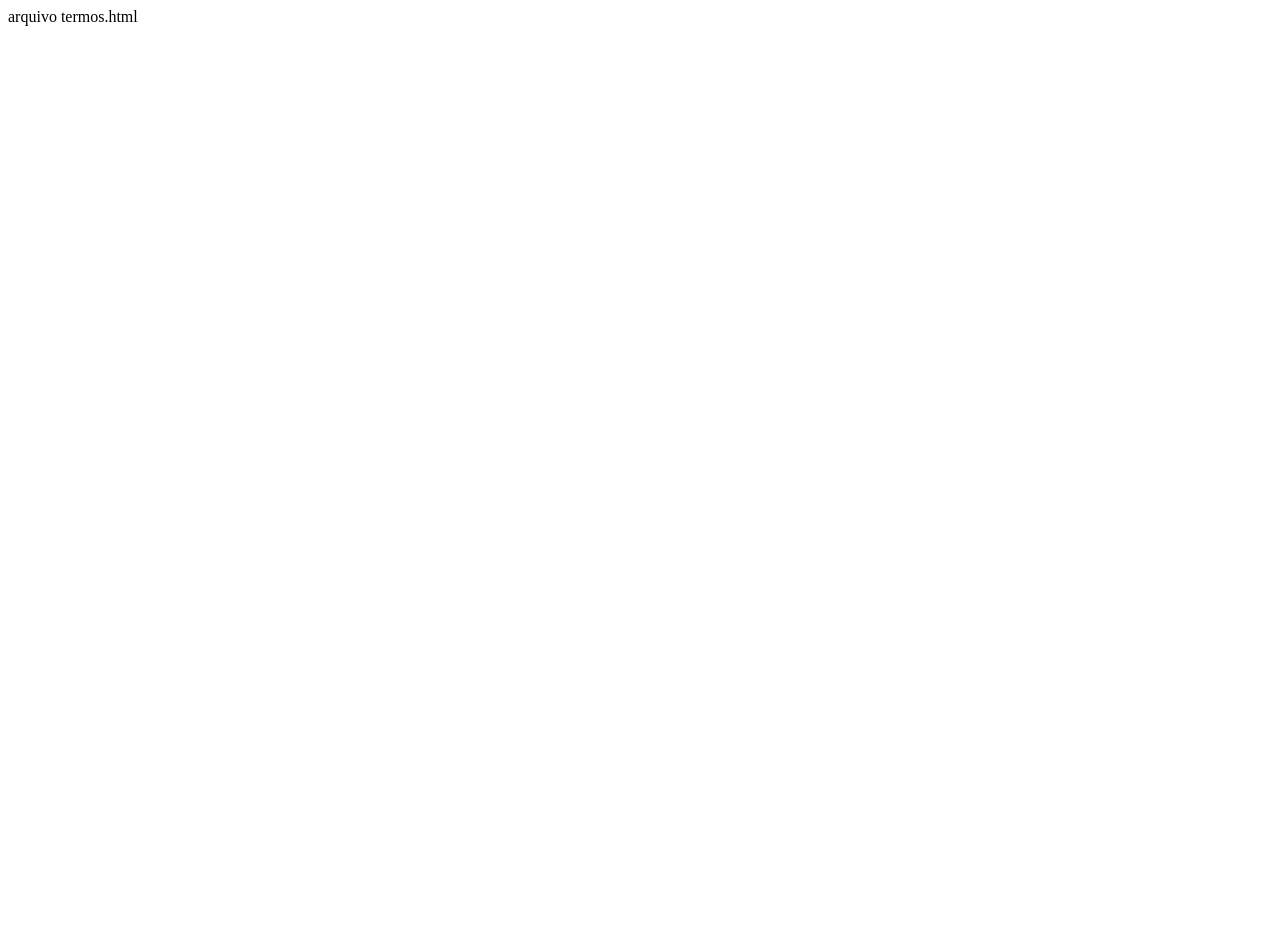
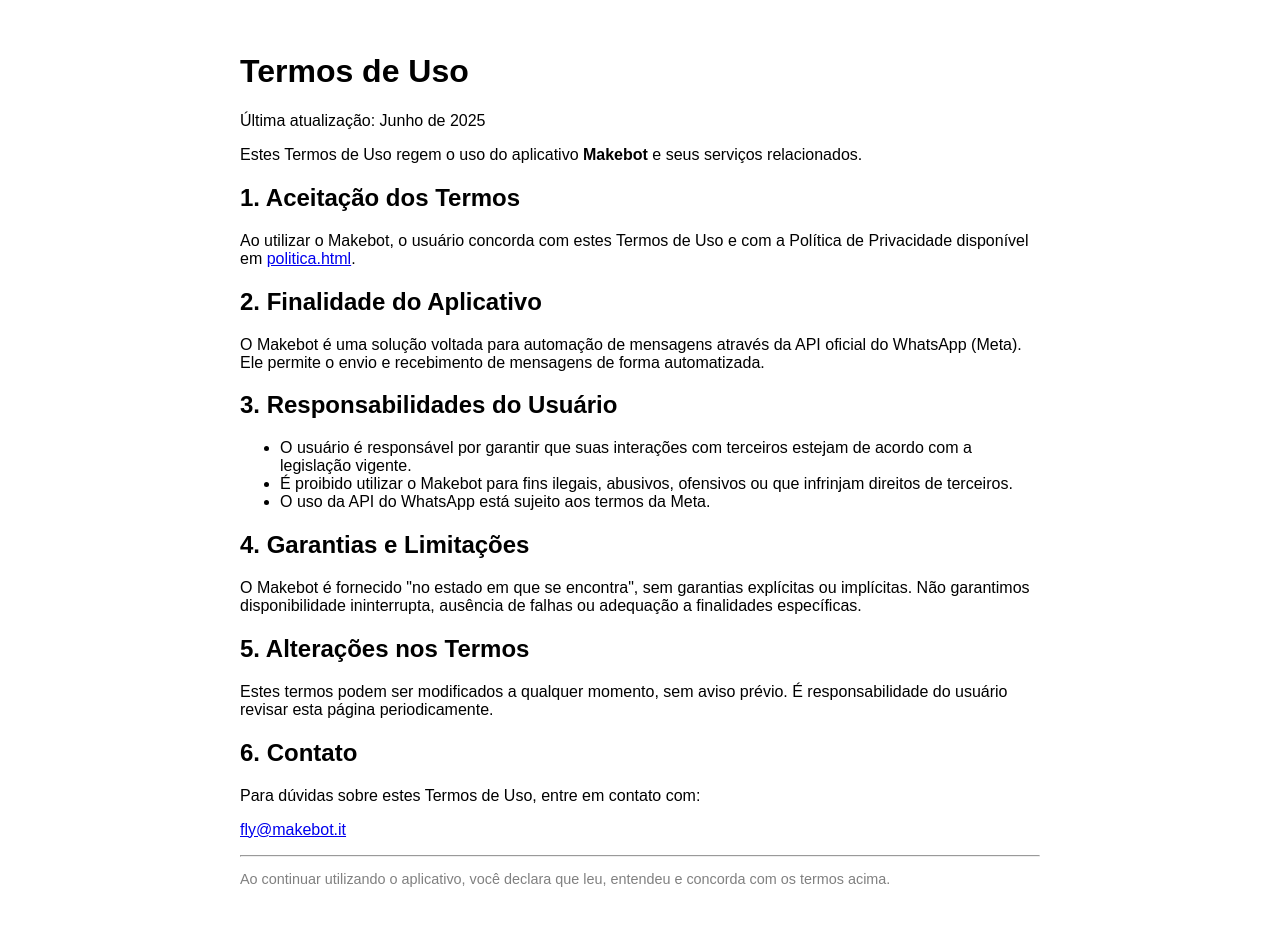
Before and after one commit to martinsjr/makebot.it-politicas-legais, a plain HTML site: page termos.html in a window 1280 px wide. Before the commit the page ends 800 px from the top, so only its background shows below. Drawn offline with Linux system fonts and the light colour scheme.

Commit message:
Update termos.html

```diff
--- a/termos.html
+++ b/termos.html
@@ -1 +1,43 @@
-arquivo termos.html
+<!DOCTYPE html>
+<html lang="pt-BR">
+<head>
+  <meta charset="UTF-8" />
+  <meta name="viewport" content="width=device-width, initial-scale=1.0" />
+  <title>Termos de Uso - Makebot</title>
+</head>
+<body style="font-family: sans-serif; max-width: 800px; margin: 0 auto; padding: 2rem;">
+  <h1>Termos de Uso</h1>
+
+  <p>Última atualização: Junho de 2025</p>
+
+  <p>Estes Termos de Uso regem o uso do aplicativo <strong>Makebot</strong> e seus serviços relacionados.</p>
+
+  <h2>1. Aceitação dos Termos</h2>
+  <p>Ao utilizar o Makebot, o usuário concorda com estes Termos de Uso e com a Política de Privacidade disponível em <a href="politica.html">politica.html</a>.</p>
+
+  <h2>2. Finalidade do Aplicativo</h2>
+  <p>O Makebot é uma solução voltada para automação de mensagens através da API oficial do WhatsApp (Meta). Ele permite o envio e recebimento de mensagens de forma automatizada.</p>
+
+  <h2>3. Responsabilidades do Usuário</h2>
+  <ul>
+    <li>O usuário é responsável por garantir que suas interações com terceiros estejam de acordo com a legislação vigente.</li>
+    <li>É proibido utilizar o Makebot para fins ilegais, abusivos, ofensivos ou que infrinjam direitos de terceiros.</li>
+    <li>O uso da API do WhatsApp está sujeito aos termos da Meta.</li>
+  </ul>
+
+  <h2>4. Garantias e Limitações</h2>
+  <p>O Makebot é fornecido "no estado em que se encontra", sem garantias explícitas ou implícitas. Não garantimos disponibilidade ininterrupta, ausência de falhas ou adequação a finalidades específicas.</p>
+
+  <h2>5. Alterações nos Termos</h2>
+  <p>Estes termos podem ser modificados a qualquer momento, sem aviso prévio. É responsabilidade do usuário revisar esta página periodicamente.</p>
+
+  <h2>6. Contato</h2>
+  <p>Para dúvidas sobre estes Termos de Uso, entre em contato com:</p>
+  <p><a href="mailto:fly@makebot.it">fly@makebot.it</a></p>
+
+  <hr />
+  <p style="font-size: 0.9rem; color: gray;">
+    Ao continuar utilizando o aplicativo, você declara que leu, entendeu e concorda com os termos acima.
+  </p>
+</body>
+</html>
```
